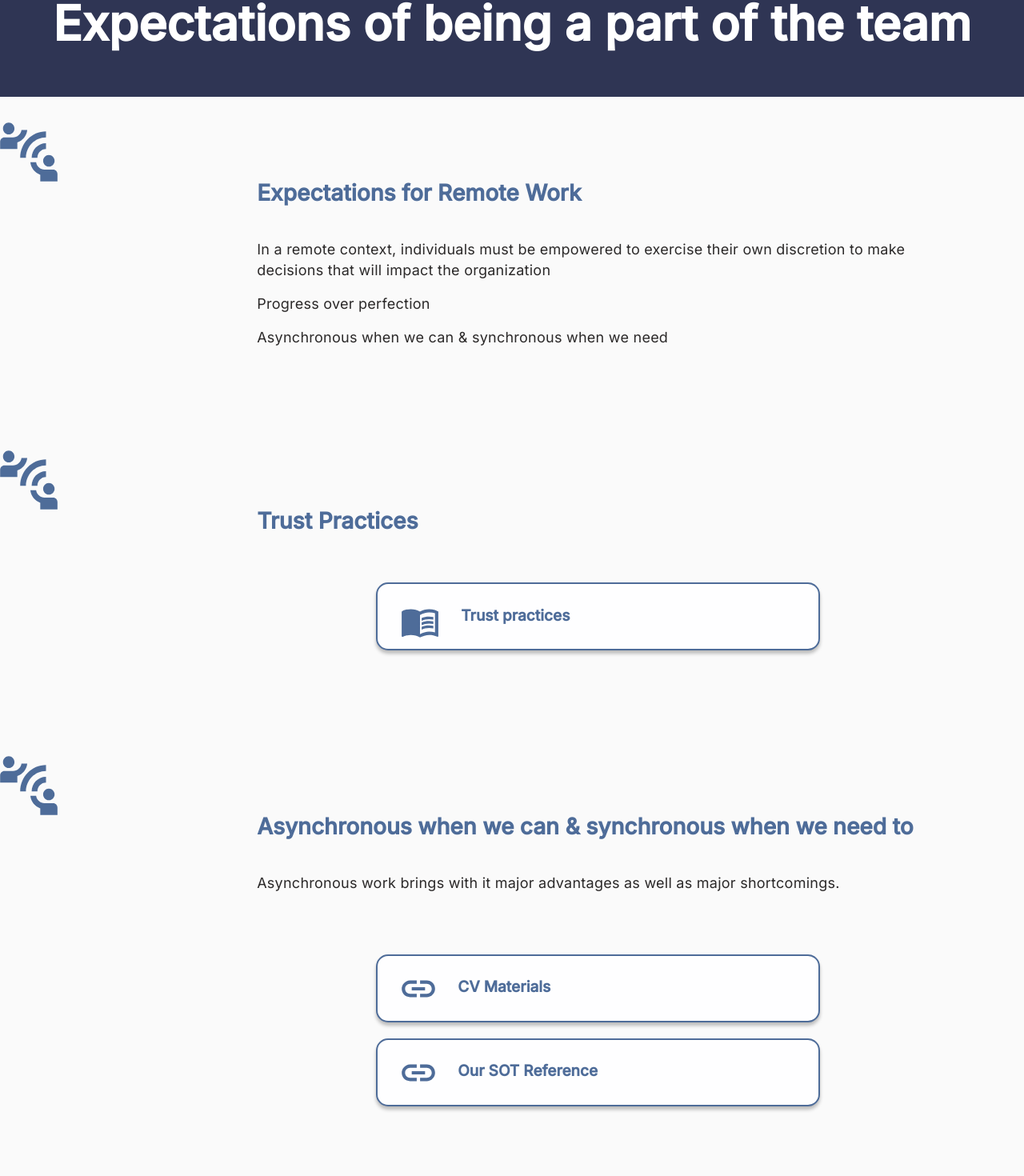
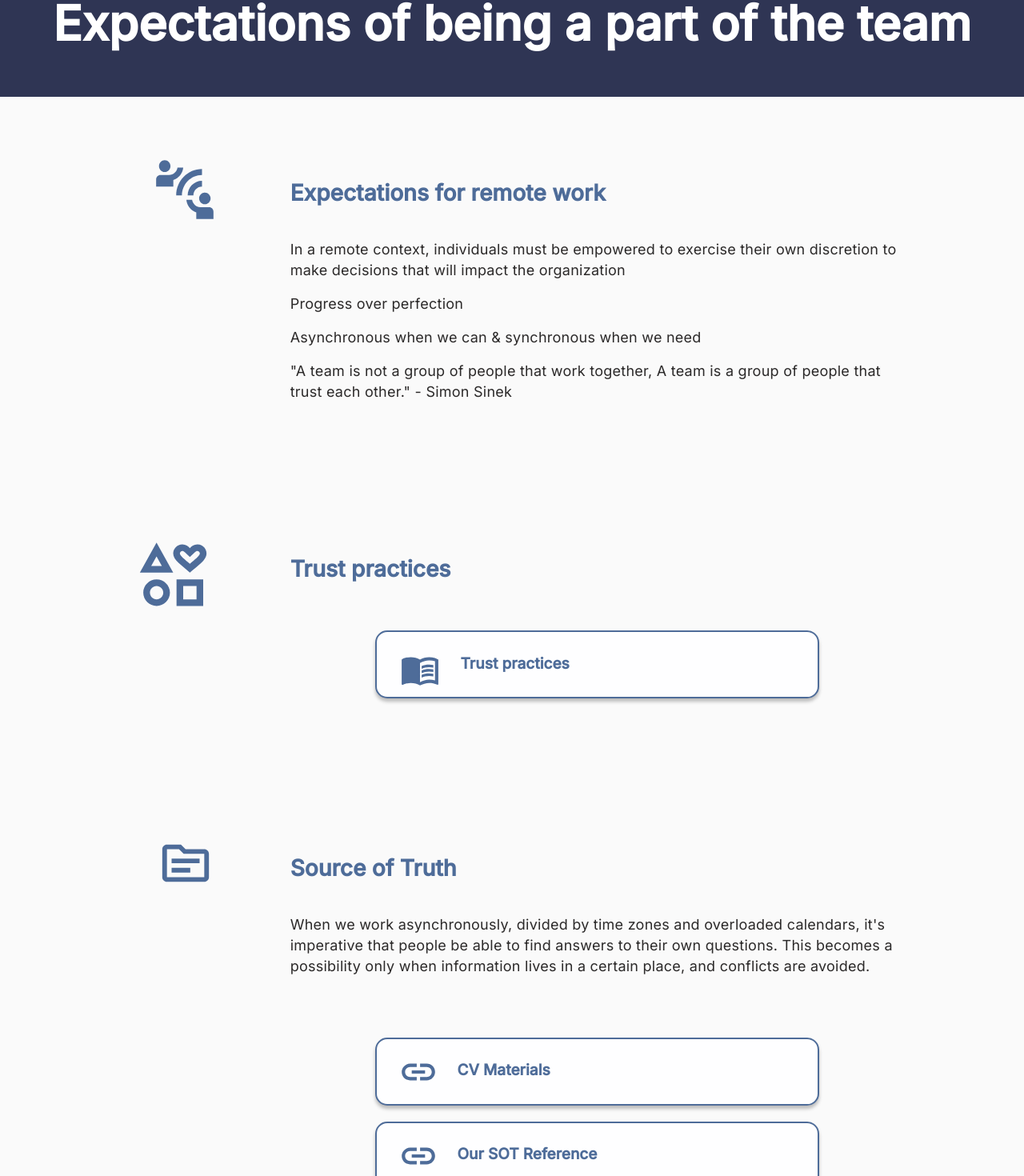
Before and after one commit to openseattle/clearviction-v1, a React (Create React App) app: page /onboarding-mod3 in a window 1280 px wide. Shown: the part 253-1723 px from the top of the page at 80% size. Built offline with nearby package versions, Linux system fonts and the light colour scheme.

Commit message:
style module 3

```diff
--- a/src/Components/Onboarding/ModuleContent.jsx
+++ b/src/Components/Onboarding/ModuleContent.jsx
@@ -16,7 +16,6 @@ function ModuleContent(props) {
 
                 <h1 className={classes.moduleCardHeading}>{title}</h1>
                 <h3 className={classes.moduleCardHeading2}>{subheading}</h3>
-                {/* <Typography variant="body2" className={classes.moduleCardBody2}>{centerParagraph1}</Typography> */}
                 {paragraph1 ? <Typography variant="body2" className={classes.moduleCardBody}>{paragraph1}</Typography> : null}
                 {paragraph2 ? <Typography variant="body2" className={classes.moduleCardBody}>{paragraph2}</Typography> : null}
                 {paragraph3 ? <Typography variant="body2" className={classes.moduleCardBody}>{paragraph3}</Typography> : null}
--- a/src/Pages/Onboarding/OnboardingMod3.jsx
+++ b/src/Pages/Onboarding/OnboardingMod3.jsx
@@ -1,10 +1,13 @@
 import { useEffect } from 'react';
 import { Grid, Box }  from '@material-ui/core';
+import { useModuleContentStyles } from '../../Styles/Onboarding/useModuleContentStyles';
 
 import Header from '../../Components/Onboarding/Header';
 import ModuleContent from '../../Components/Onboarding/ModuleContent';
 import Footer from '../../Components/Onboarding/Footer';
 
+import file from '../../Assets/Onboarding/file.svg';
+import symbols from '../../Assets/Onboarding/symbols.svg';
 import remote from '../../Assets/Onboarding/remote.svg';
 
 const headerText =  {
@@ -14,16 +17,16 @@ const headerText =  {
 
 const remoteWork = {
     icon: "",
-    title: "Expectations for Remote Work",
+    title: "Expectations for remote work",
     paragraph1: "In a remote context, individuals must be empowered to exercise their own discretion to make decisions that will impact the organization",
     paragraph2: "Progress over perfection",
     paragraph3: "Asynchronous when we can & synchronous when we need",
-    paragarph4: '"A team is not a group of people that work together, A team is a group of people that trust each other." - Simon Sinek',
+    paragraph4: '"A team is not a group of people that work together, A team is a group of people that trust each other." - Simon Sinek',
 }
 
 const trust = {
     icon: "",
-    title: "Trust Practices",
+    title: "Trust practices",
     linkIcon: "doc",
     linkTitle: "Trust practices",
     linkLocation: "https://airtable.com/appfJZShN8K4tcWHU/tblwBmfy7sXtKZb8y/viwB9AEhG2TBetEA0?blocks=hide"
@@ -31,8 +34,8 @@ const trust = {
 
 const truth = {
     icon: "",
-    title: "Asynchronous when we can & synchronous when we need to",
-    paragraph1: "Asynchronous work brings with it major advantages as well as major shortcomings.",
+    title: "Source of Truth",
+    paragraph1: "When we work asynchronously, divided by time zones and overloaded calendars, it's imperative that people be able to find answers to their own questions. This becomes a possibility only when information lives in a certain place, and conflicts are avoided.",
     linkIcon: "link",
     linkTitle: "CV Materials",
     linkLocation: "https://drive.google.com/drive/u/5/folders/14NbUv8CE6e1vnKifNbA3Kl2dsghTYPk2",
@@ -52,30 +55,32 @@ const button2 = {
 }
 
 function OnboardingMod3() {
+    const classes = useModuleContentStyles();
     return (
         <>
             <Header text={headerText} />
             <Box >
                 <Grid container
-                    spacing={1}
+                    // spacing={0}
                     justifyContent="center"
+                    overflow="hidden"
                 >
-                <Grid item sm={2} >
+                <Grid item sm={2} className={classes.cardIcon} >
                     <img src={remote} alt="" />
                 </Grid>
-                <Grid item sm={10}>
+                <Grid item sm={9}>
                     <ModuleContent content={remoteWork} />
                 </Grid>
-                <Grid item sm={2}>
-                    <img src={remote} alt="" />
+                <Grid item sm={2} className={classes.cardIcon}>
+                    <img src={symbols} alt="" />
                 </Grid>
-                <Grid item sm={10}>
+                <Grid item sm={9}>
                     <ModuleContent content={trust} />
                 </Grid>
-                <Grid item sm={2}>
-                    <img src={remote} alt="" />
+                <Grid item sm={2} className={classes.cardIcon}>
+                    <img src={file} alt="" />
                 </Grid>
-                <Grid item sm={10}>
+                <Grid item sm={9}>
                     <ModuleContent content={truth} />
                 </Grid>
             </Grid>
--- a/src/Styles/Onboarding/useModuleContentStyles.js
+++ b/src/Styles/Onboarding/useModuleContentStyles.js
@@ -46,6 +46,10 @@ export const useModuleContentStyles = makeStyles((theme) => ({
       margin: "10px auto",
     }
   },
+  cardIcon: {
+    marginTop: "47px",
+    textAlign: "right",
+  },
   moduleContentLink: {
     border: "2px solid #4e6c99",
     margin: "20px auto",
```
Also changed, not shown: src/Assets/Onboarding/file.svg (added).
